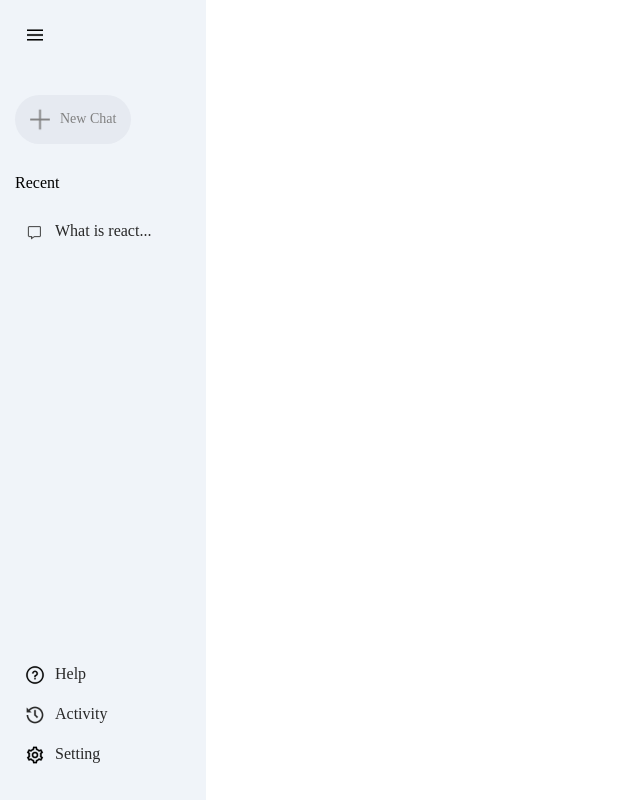
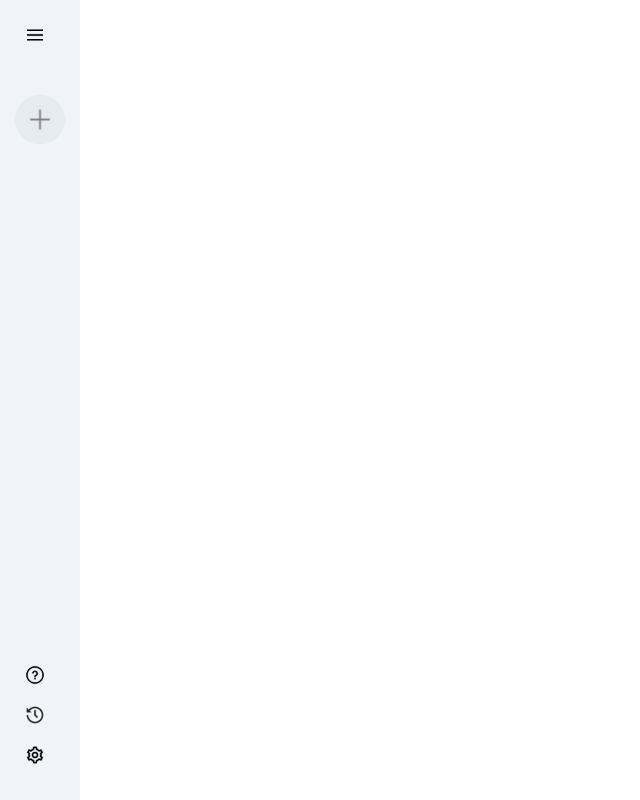
Before and after one commit to GhazanfarMahmood/Gemini-Clone, a React (Vite) app: page / in a window 1280 px wide. Shown: the whole page, without its empty margins (0-640 px from the left). Built offline with nearby package versions, Linux system fonts and the light colour scheme.

Commit message:
Logic added for site bar

```diff
--- a/src/components/SideBar/SideBar.jsx
+++ b/src/components/SideBar/SideBar.jsx
@@ -1,4 +1,4 @@
-import React from 'react'
+import React, { useState } from 'react'
 
 import './SideBar.css'
 
@@ -6,36 +6,49 @@ import {assets} from '../../assets/assets'
 
 
 const SideBar = () => {
+
+    const [extended, setExtended] = useState(true);
+
+    const handleClose = () =>{
+        if(extended === true){
+            setExtended(false)
+        }else{
+            setExtended(true)
+        }
+    }
+
+
   return (
     <div className='sidebar'>
         <div className="top">
-            <img className='menu' src={assets.menu_icon} alt="" />
+            <img className='menu' src={assets.menu_icon} alt="" onClick={handleClose}/>
 
             <div className="new-chat">
                 <img src={assets.plus_icon} alt="" />
-                <p>New Chat</p>
+                {!extended &&<p>New Chat</p> }
             </div>
 
-            <div className="recent">
+           {!extended && <div className="recent">
                 <p className='recent-title'>Recent</p>
                 <div className="recent-entry">
                     <img src={assets.message_icon} alt="" />
                     <p>What is react...</p>
                 </div>
             </div>
+            }
         </div>
         <div className="bottom">
             <div className="bottom-item recent-entry">
                 <img src={assets.question_icon} alt="" />
-                <p>Help</p>
+                {!extended &&<p>Help</p>}
             </div>
             <div className="bottom-item recent-entry">
                 <img src={assets.history_icon} alt="" />
-                <p>Activity</p>
+                {!extended && <p>Activity</p>}
             </div>
             <div className="bottom-item recent-entry">
                 <img src={assets.setting_icon} alt="" />
-                <p>Setting</p>
+                {!extended &&<p>Setting</p>}
             </div>
         </div>
     </div>
```
